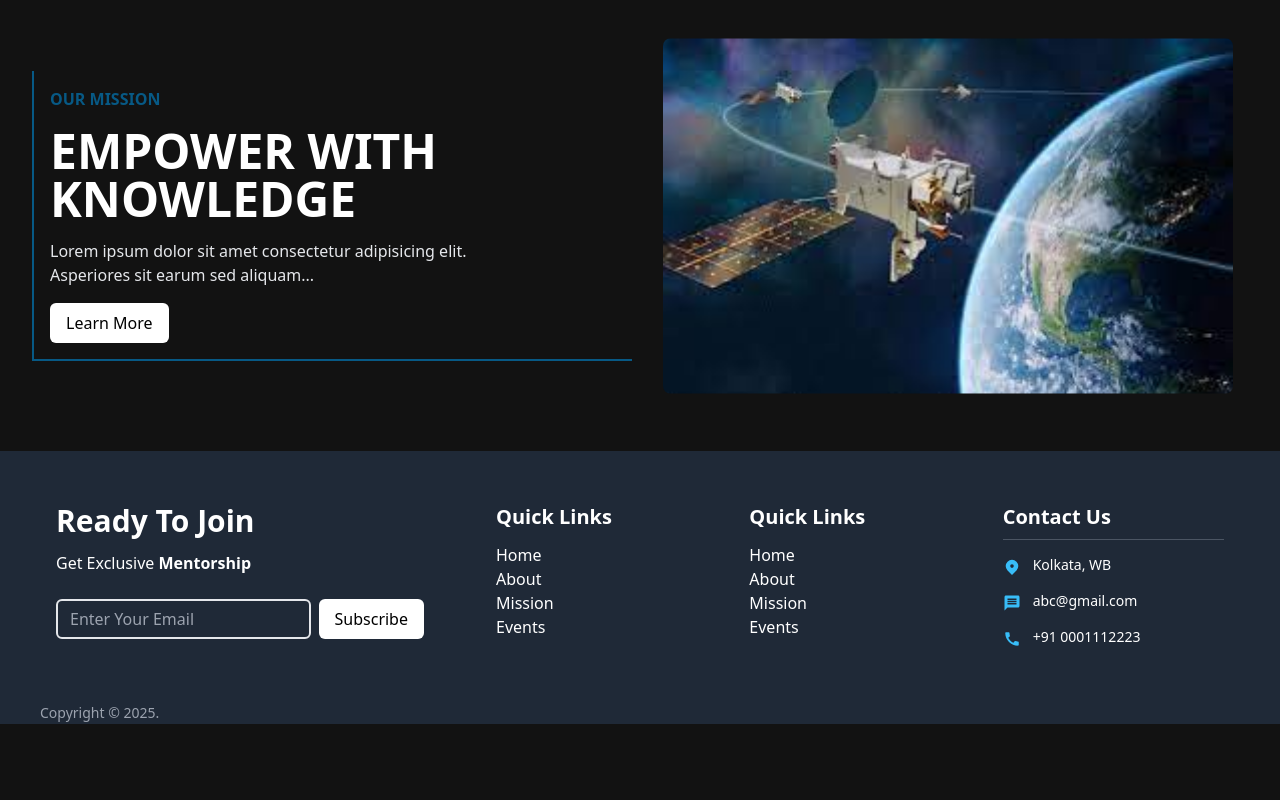
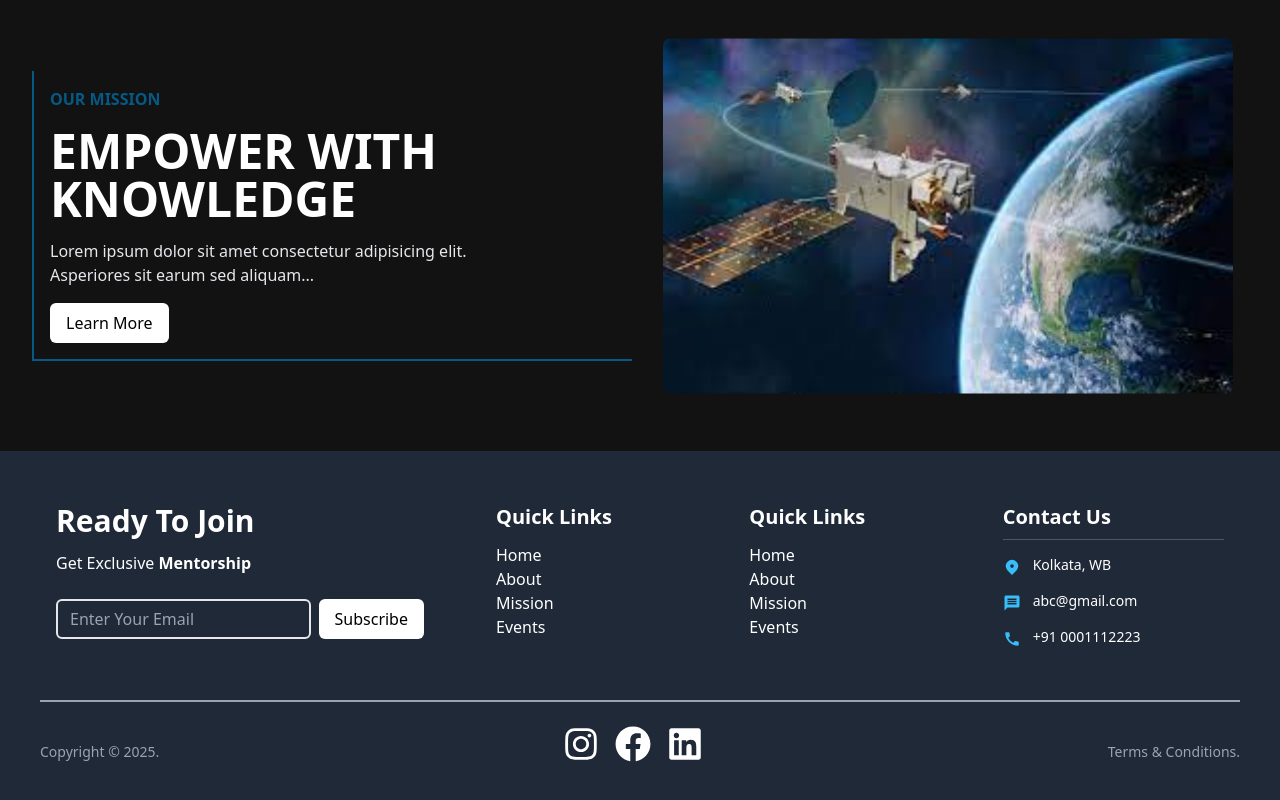
Before and after one commit to Surajit-Tunga/Mahakash, a React (Vite) app: page / in a window 1280 px wide. Shown: the part 1515-2315 px from the top of the page. Before the commit the page ends 2239 px from the top, so only its background shows below. Built offline with nearby package versions, Linux system fonts and the light colour scheme.

Commit message:
Update Footer.jsx

```diff
--- a/src/components/Footer.jsx
+++ b/src/components/Footer.jsx
@@ -1,4 +1,6 @@
 import React from 'react'
+import { FaFacebook, FaInstagram } from 'react-icons/fa'
+import { FaLinkedin } from 'react-icons/fa6'
 import { HiLocationMarker } from 'react-icons/hi'
 import { MdCall, MdMessage } from 'react-icons/md'
 
@@ -77,10 +79,24 @@ const Footer = () => {
                 </div>
             </div>
             {/* Bottom */}
-            <div className='hidden sm:block'>
-                <div>
+            <div className=' sm:block'>
+                <div className='flex justify-between items-center py-6 border-t-2 border-gray-400'>
                     <span className='text-sm text-gray-400'>
                         Copyright &copy; 2025.
+                    </span>
+                    <div className='flex items-center justify-center gap-4 pb-4 '>
+                        <a href="#">
+                            <FaInstagram className='text-4xl'/>
+                        </a>
+                        <a href="#">
+                            <FaFacebook className='text-4xl'/>
+                        </a>
+                        <a href="#">
+                            <FaLinkedin className='text-4xl'/>
+                        </a>
+                    </div>
+                    <span className='text-sm text-gray-400'>
+                        Terms & Conditions.
                     </span>
                 </div>
             </div>
```
